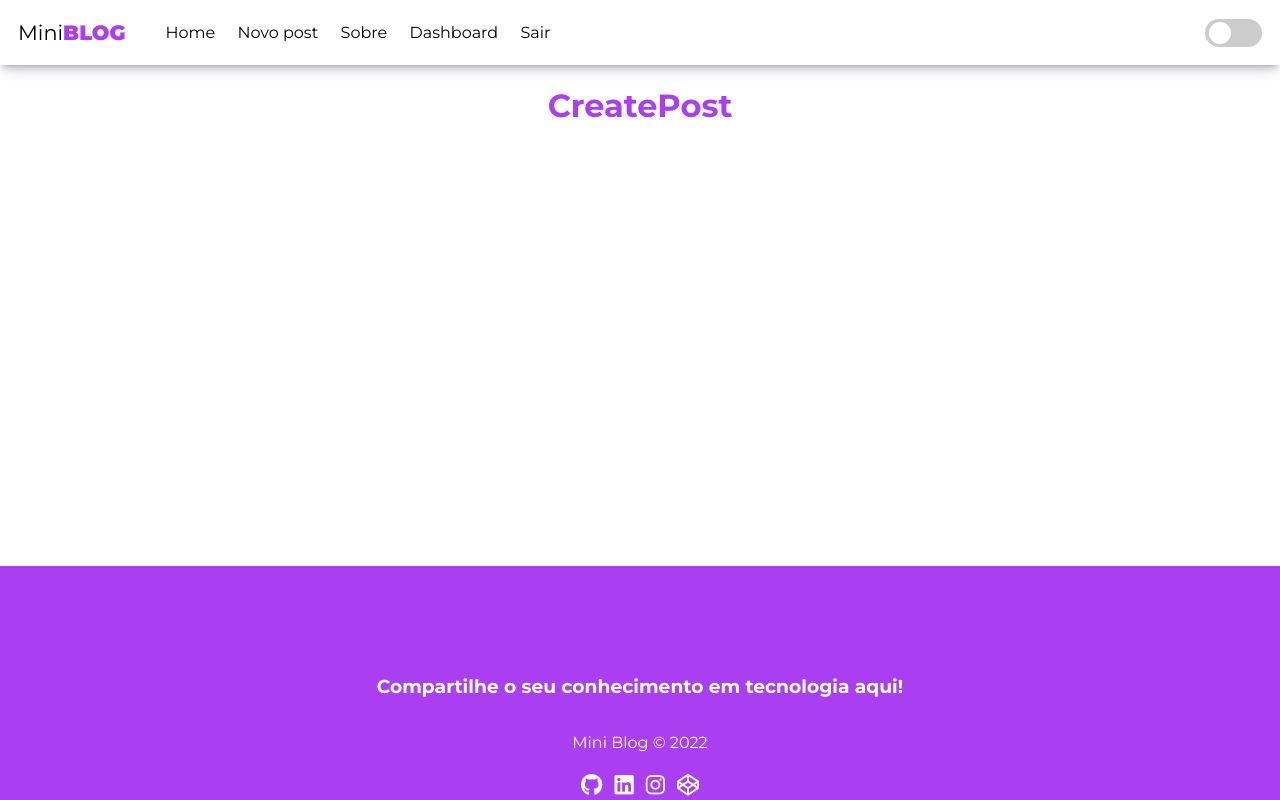
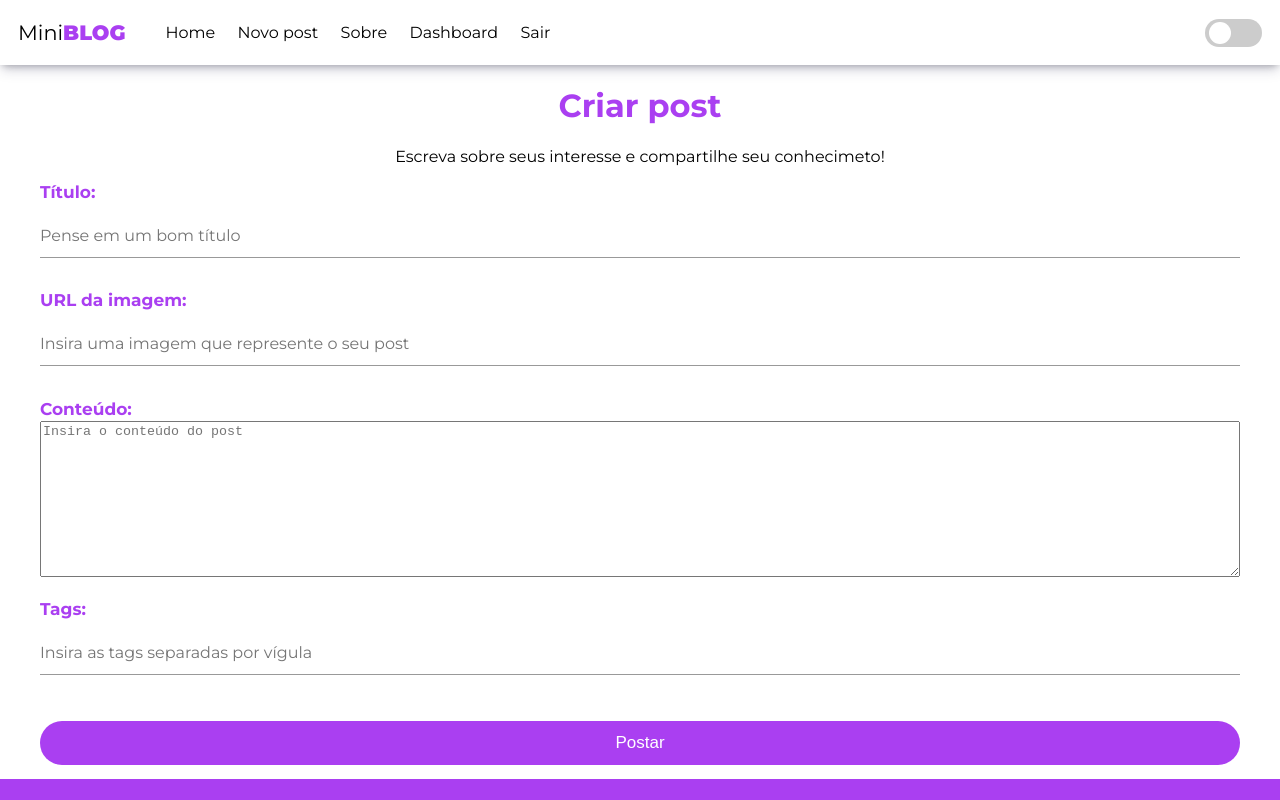
Before and after one commit to fabio2g/miniblog, a React (Create React App) app: page /post/create in a window 1280 px wide. Shown: the top 800 px of the page. Built offline with nearby package versions, Linux system fonts and the light colour scheme; no server answers; sample sign-in values are in the browser's storage.

Commit message:
criado o form de postagem

```diff
--- a/src/pages/CreatePost/CreatePost.js
+++ b/src/pages/CreatePost/CreatePost.js
@@ -1,9 +1,62 @@
+import { useState } from "react";
 import styles from "./CreatePost.module.css";
 
 const CreatePost = () => {
+    const [title, setTitle] = useState("");
+    const [image, setImage] = useState("");
+    const [body, setBody] = useState("");
+    const [tags, setTags] = useState("");
+
     return (
         <div>
-            <h1>CreatePost</h1>
+            <h1>Criar post</h1>
+            <p>Escreva sobre seus interesse e compartilhe seu conhecimeto!</p>
+            <form>
+                <label>
+                    <span>Título:</span>
+                    <input
+                        type="text"
+                        name="title"
+                        required
+                        placeholder="Pense em um bom título"
+                        onChange={(e) => setTitle(e.target.value)}
+                        value={title}
+                    />
+                </label>
+                <label>
+                    <span>URL da imagem:</span>
+                    <input
+                        type="text"
+                        placeholder="Insira uma imagem que represente o seu post"
+                        required
+                        onChange={(e) => setImage(e.target.value)}
+                        value={image}
+                    />
+                </label>
+                <label>
+                    <span>Conteúdo:</span>
+                    <textarea
+                        name="body"
+                        cols="30"
+                        rows="10"
+                        placeholder="Insira o conteúdo do post"
+                        required
+                        onChange={(e) => setBody(e.target.value)}
+                        value={body}
+                    ></textarea>
+                </label>
+                <label>
+                    <span>Tags:</span>
+                    <input
+                        type="text"
+                        placeholder="Insira as tags separadas por vígula"
+                        required
+                        onChange={(e) => setTags(e.target.value)}
+                        value={tags}
+                    />
+                </label>
+                <button className="btn_success">Postar</button>
+            </form>
         </div>
     );
 };
```
